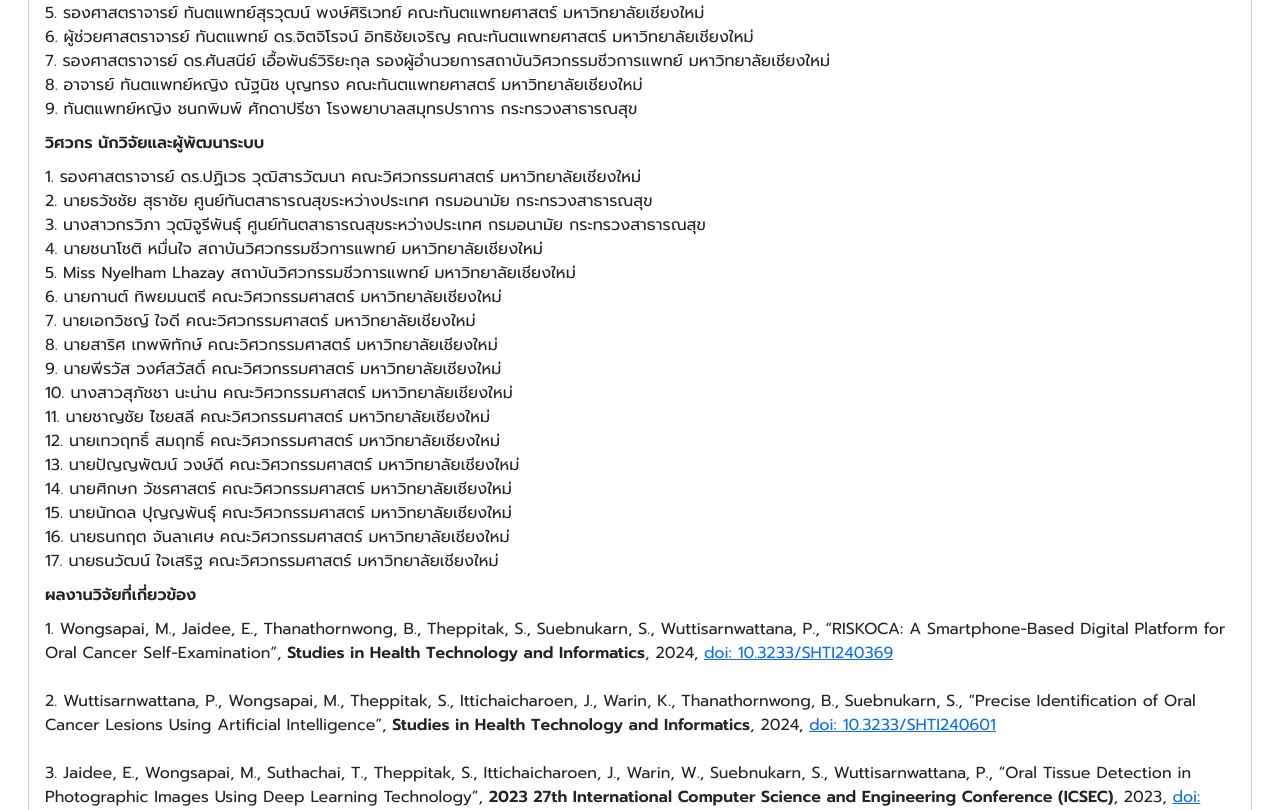
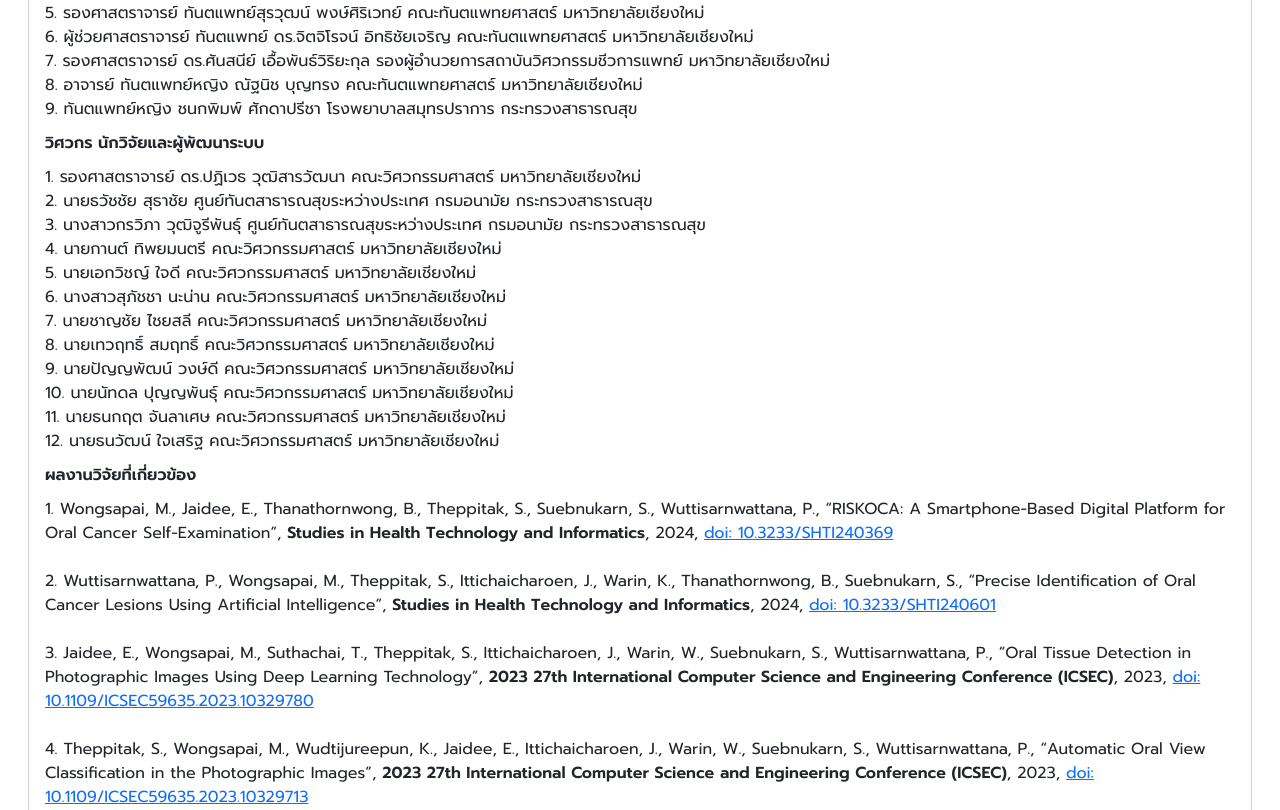
Before and after one commit to BezTTTT/aidoc, a Flask app: page /about in a window 1280 px wide. Shown: the part 734-1544 px from the top of the page. Run offline with Flask 3, Linux system fonts and the light colour scheme; some libraries are stand-ins or nearby versions; some web fonts are replaced.

Commit message:
Minor fixs in wording; List only those who has the substantial contributions on the developer list

```diff
--- a/aidoc/templates/about.html
+++ b/aidoc/templates/about.html
@@ -38,20 +38,15 @@
                         1.	รองศาสตราจารย์ ดร.ปฏิเวธ วุฒิสารวัฒนา คณะวิศวกรรมศาสตร์ มหาวิทยาลัยเชียงใหม่<br>
                         2.	นายธวัชชัย สุธาชัย ศูนย์ทันตสาธารณสุขระหว่างประเทศ กรมอนามัย กระทรวงสาธารณสุข<br>
                         3.	นางสาวกรวิภา วุฒิจูรีพันธุ์ ศูนย์ทันตสาธารณสุขระหว่างประเทศ กรมอนามัย กระทรวงสาธารณสุข<br>
-                        4.  นายชนาโชติ หมื่นใจ สถาบันวิศวกรรมชีวการแพทย์ มหาวิทยาลัยเชียงใหม่<br>
-                        5.  Miss Nyelham Lhazay สถาบันวิศวกรรมชีวการแพทย์ มหาวิทยาลัยเชียงใหม่<br>
-                        6.	นายกานต์ ทิพยมนตรี คณะวิศวกรรมศาสตร์ มหาวิทยาลัยเชียงใหม่<br>
-                        7.	นายเอกวิชญ์ ใจดี คณะวิศวกรรมศาสตร์ มหาวิทยาลัยเชียงใหม่<br>
-                        8.	นายสาริศ เทพพิทักษ์ คณะวิศวกรรมศาสตร์ มหาวิทยาลัยเชียงใหม่<br>
-                        9.  นายพีรวัส วงศ์สวัสดิ์ คณะวิศวกรรมศาสตร์ มหาวิทยาลัยเชียงใหม่<br>
-                        10. นางสาวสุภัชชา นะน่าน คณะวิศวกรรมศาสตร์ มหาวิทยาลัยเชียงใหม่<br>
-                        11. นายชาญชัย ไชยสลี คณะวิศวกรรมศาสตร์ มหาวิทยาลัยเชียงใหม่<br>
-                        12. นายเทวฤทธิ์ สมฤทธิ์ คณะวิศวกรรมศาสตร์ มหาวิทยาลัยเชียงใหม่<br>
-                        13. นายปัญญพัฒน์ วงษ์ดี คณะวิศวกรรมศาสตร์ มหาวิทยาลัยเชียงใหม่<br>
-                        14. นายศิกษก วัชรศาสตร์ คณะวิศวกรรมศาสตร์ มหาวิทยาลัยเชียงใหม่<br>
-                        15. นายนัทดล ปุญญพันธุ์ คณะวิศวกรรมศาสตร์ มหาวิทยาลัยเชียงใหม่<br>
-                        16. นายธนกฤต จันลาเศษ คณะวิศวกรรมศาสตร์ มหาวิทยาลัยเชียงใหม่<br>
-                        17. นายธนวัฒน์ ใจเสริฐ คณะวิศวกรรมศาสตร์ มหาวิทยาลัยเชียงใหม่<br>
+                        4.	นายกานต์ ทิพยมนตรี คณะวิศวกรรมศาสตร์ มหาวิทยาลัยเชียงใหม่<br>
+                        5.	นายเอกวิชญ์ ใจดี คณะวิศวกรรมศาสตร์ มหาวิทยาลัยเชียงใหม่<br>
+                        6.  นางสาวสุภัชชา นะน่าน คณะวิศวกรรมศาสตร์ มหาวิทยาลัยเชียงใหม่<br>
+                        7.  นายชาญชัย ไชยสลี คณะวิศวกรรมศาสตร์ มหาวิทยาลัยเชียงใหม่<br>
+                        8.  นายเทวฤทธิ์ สมฤทธิ์ คณะวิศวกรรมศาสตร์ มหาวิทยาลัยเชียงใหม่<br>
+                        9.  นายปัญญพัฒน์ วงษ์ดี คณะวิศวกรรมศาสตร์ มหาวิทยาลัยเชียงใหม่<br>
+                        10. นายนัทดล ปุญญพันธุ์ คณะวิศวกรรมศาสตร์ มหาวิทยาลัยเชียงใหม่<br>
+                        11. นายธนกฤต จันลาเศษ คณะวิศวกรรมศาสตร์ มหาวิทยาลัยเชียงใหม่<br>
+                        12. นายธนวัฒน์ ใจเสริฐ คณะวิศวกรรมศาสตร์ มหาวิทยาลัยเชียงใหม่<br>
                         </p>
                     <p class="card-text font-weight-bold"><b>ผลงานวิจัยที่เกี่ยวข้อง</b></p>
                     <p class="card-text">
--- a/aidoc/templates/base.html
+++ b/aidoc/templates/base.html
@@ -184,9 +184,9 @@
                                     </li>
                                 </ul>
                             </li>
-                            <li class="nav-item">
+                            <!-- <li class="nav-item">
                                 <a class="nav-link active" aria-current="page" href="/followup/admin">ตรวจสอบด่วน</a>
-                            </li>
+                            </li> -->
                         {% endif %}
                     {% endif %}
                 </ul>
@@ -221,9 +221,11 @@
                         )
                     </div>
                     <div class="d-flex align-items-center">
+                        {% if session['login_mode']=='dentist' %}
                         <a href="/edit/dentist" class="btn btn-secondary me-1">
                             <i class="bi bi-person"></i>
                         </a>
+                        {% endif %}
                         <form action="{{ url_for('auth.logout') }}" method="get" enctype="multipart/form-data">
                             <button class="btn btn-danger" type="submit" id="Logoutbtn">
                                 ออกจากระบบ
```
